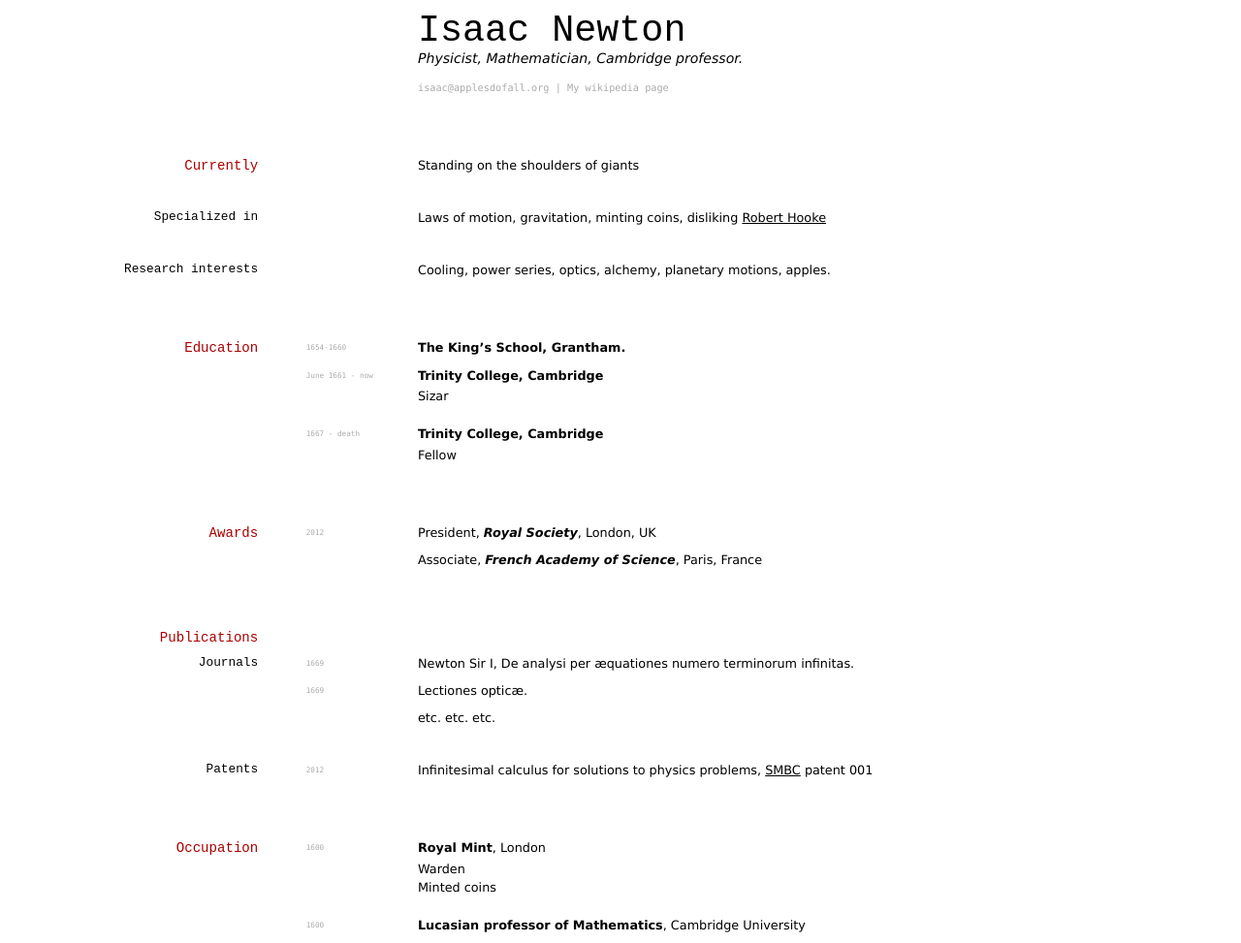
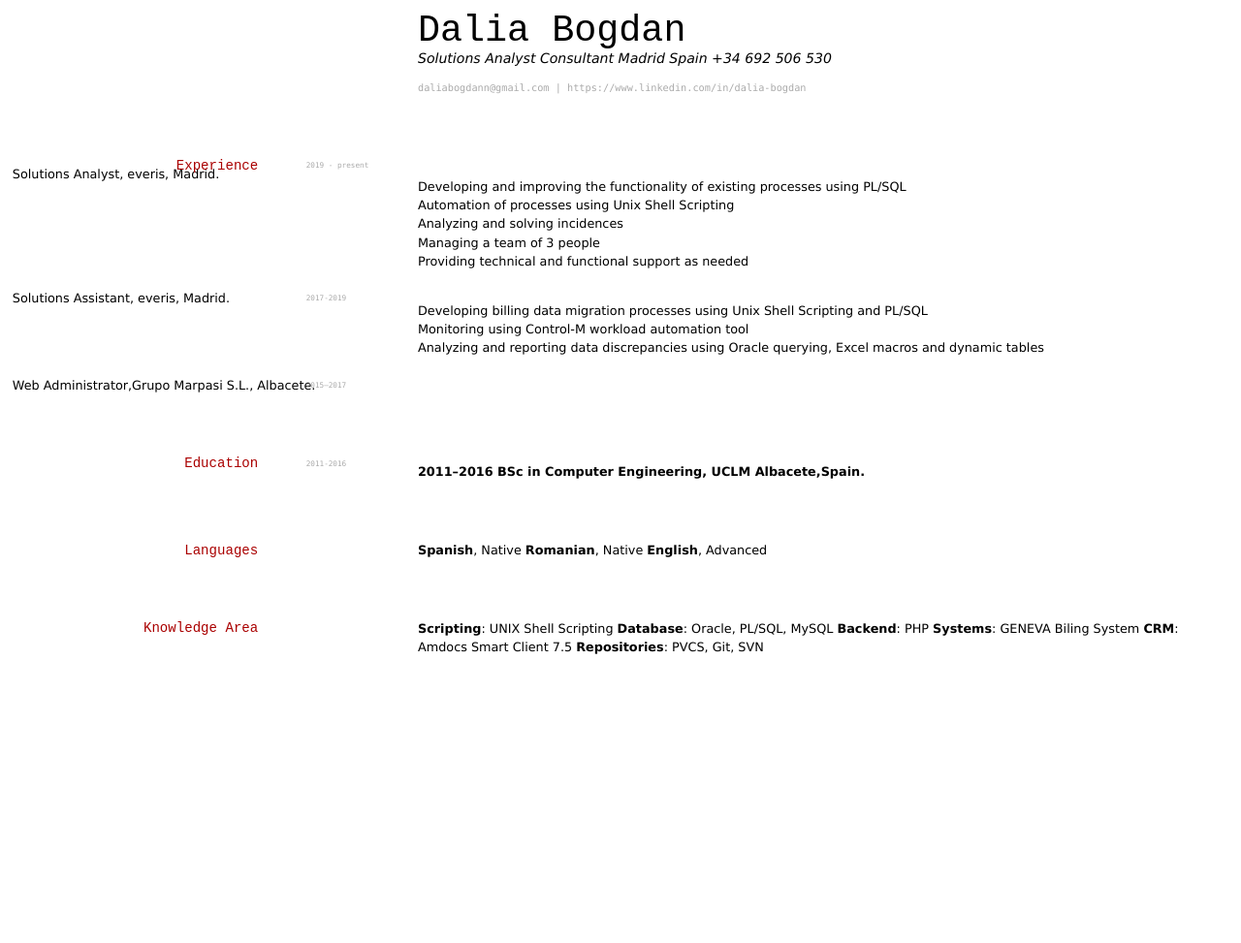
Before and after one commit to elipapa/markdown-cv, a Jekyll site: the page built from index.md, in a window 1280 px wide. Shown: the whole page at 97% size. Built offline with Jekyll 4.4.1, drawn with Linux system fonts in a browser that asks for light colours; after the commit the page ends 900 px from its top, so only the background shows below that.

Commit message:
datos curriculum añadidos

```diff
--- a/index.md
+++ b/index.md
@@ -1,89 +1,67 @@
 ---
 layout: cv
-title: Isaac Newtons's CV
+title: Dalia Bogdan's CV
 ---
-# Isaac Newton
-Physicist, Mathematician, Cambridge professor.
+# Dalia Bogdan
+Solutions Analyst Consultant
+Madrid
+Spain
++34 692 506 530
 
 <div id="webaddress">
-<a href="isaac@applesdofall.org">isaac@applesdofall.org</a>
-| <a href="http://en.wikipedia.org/wiki/Isaac_Newton">My wikipedia page</a>
+<a href="daliabogdann@gmail.com">daliabogdann@gmail.com</a> |
+<a href="https://www.linkedin.com/in/dalia-bogdan">https://www.linkedin.com/in/dalia-bogdan</a>
 </div>
 
 
-## Currently
+## Experience
 
-Standing on the shoulders of giants
+`2019 - present`
 
-### Specialized in
+##### Solutions Analyst, everis, Madrid.
 
-Laws of motion, gravitation, minting coins, disliking [Robert Hooke](http://en.wikipedia.org/wiki/Robert_Hooke)
+- Developing and improving the functionality of existing processes using PL/SQL
+- Automation of processes using Unix Shell Scripting
+- Analyzing and solving incidences
+- Managing a team of 3 people
+- Providing technical and functional support as needed
+
+`2017-2019`
+
+##### Solutions Assistant, everis, Madrid.
+
+- Developing billing data migration processes using Unix Shell Scripting and PL/SQL
+- Monitoring using Control-M workload automation tool
+- Analyzing and reporting data discrepancies using Oracle querying, Excel macros and dynamic tables
+
+`2015–2017`
+
+##### Web Administrator,Grupo Marpasi S.L., Albacete.
 
 
-### Research interests
 
-Cooling, power series, optics, alchemy, planetary motions, apples.
 
 
 ## Education
 
-`1654-1660`
-__The King's School, Grantham.__
+`2011-2016`
 
-`June 1661 - now`
-__Trinity College, Cambridge__
+__2011–2016 BSc in Computer Engineering, UCLM Albacete,Spain.__
 
-- Sizar
 
-`1667 - death`
-__Trinity College, Cambridge__
+## Languages
 
-- Fellow
+__Spanish__, Native
+__Romanian__, Native
+__English__, Advanced
 
 
 
-## Awards
+## Knowledge Area
 
-`2012`
-President, *Royal Society*, London, UK
-
-Associate, *French Academy of Science*, Paris, France
-
-
-
-## Publications
-
-<!-- A list is also available [online](http://scholar.google.co.uk/citations?user=LTOTl0YAAAAJ) -->
-
-### Journals
-
-`1669`
-Newton Sir I, De analysi per æquationes numero terminorum infinitas.
-
-`1669`
-Lectiones opticæ.
-
-etc. etc. etc.
-
-### Patents
-
-`2012`
-Infinitesimal calculus for solutions to physics problems, [SMBC](http://www.techdirt.com/articles/20121011/09312820678/if-patents-had-been-around-time-newton.shtml) patent 001
-
-
-## Occupation
-
-`1600`
-__Royal Mint__, London
-
-- Warden
-- Minted coins
-
-`1600`
-__Lucasian professor of Mathematics__, Cambridge University
-
-
-
-<!-- ### Footer
-
-Last updated: May 2013 -->
+__Scripting__: UNIX Shell Scripting
+__Database__: Oracle, PL/SQL, MySQL
+__Backend__: PHP
+__Systems__: GENEVA Biling System
+__CRM__: Amdocs Smart Client 7.5
+__Repositories__: PVCS, Git, SVN
```
